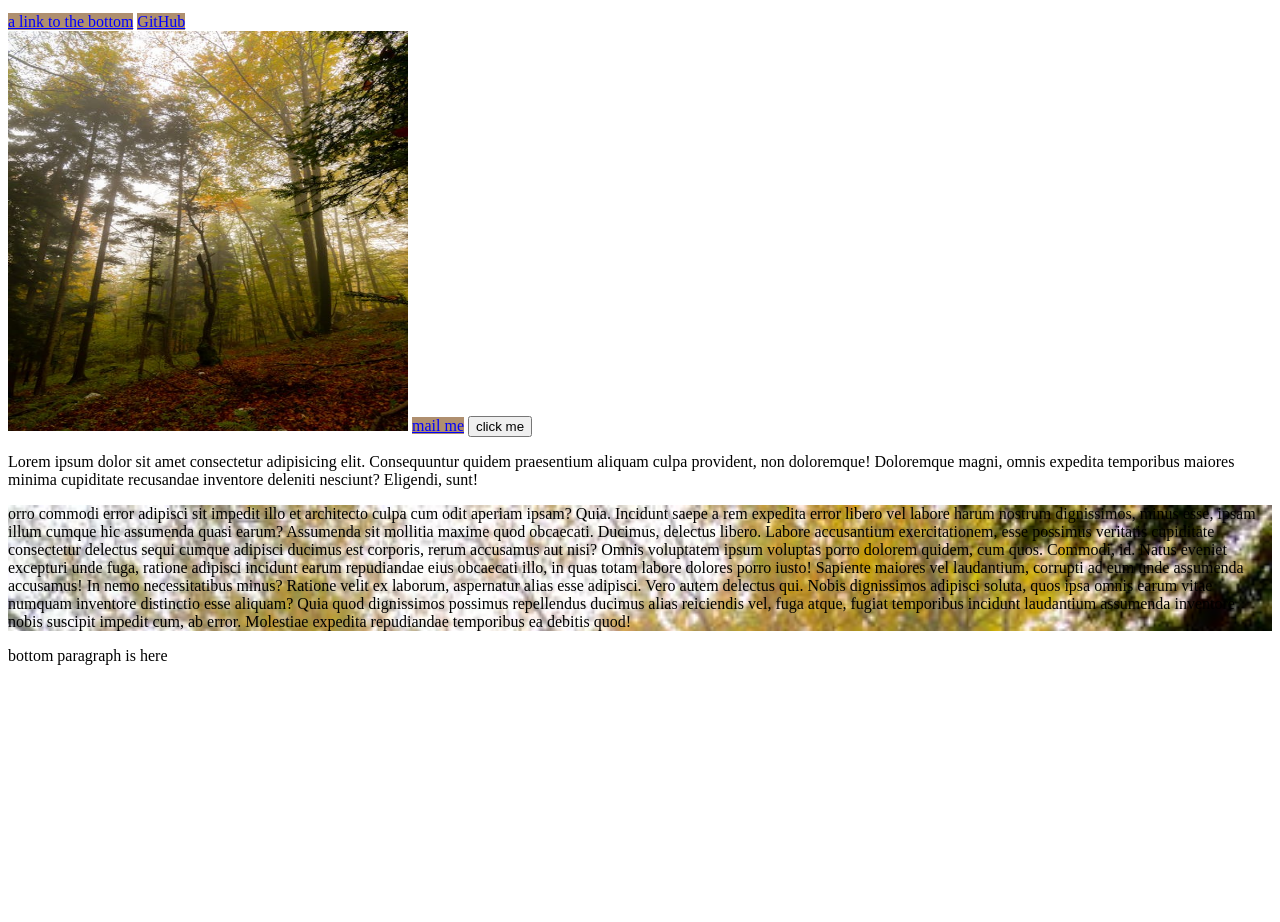
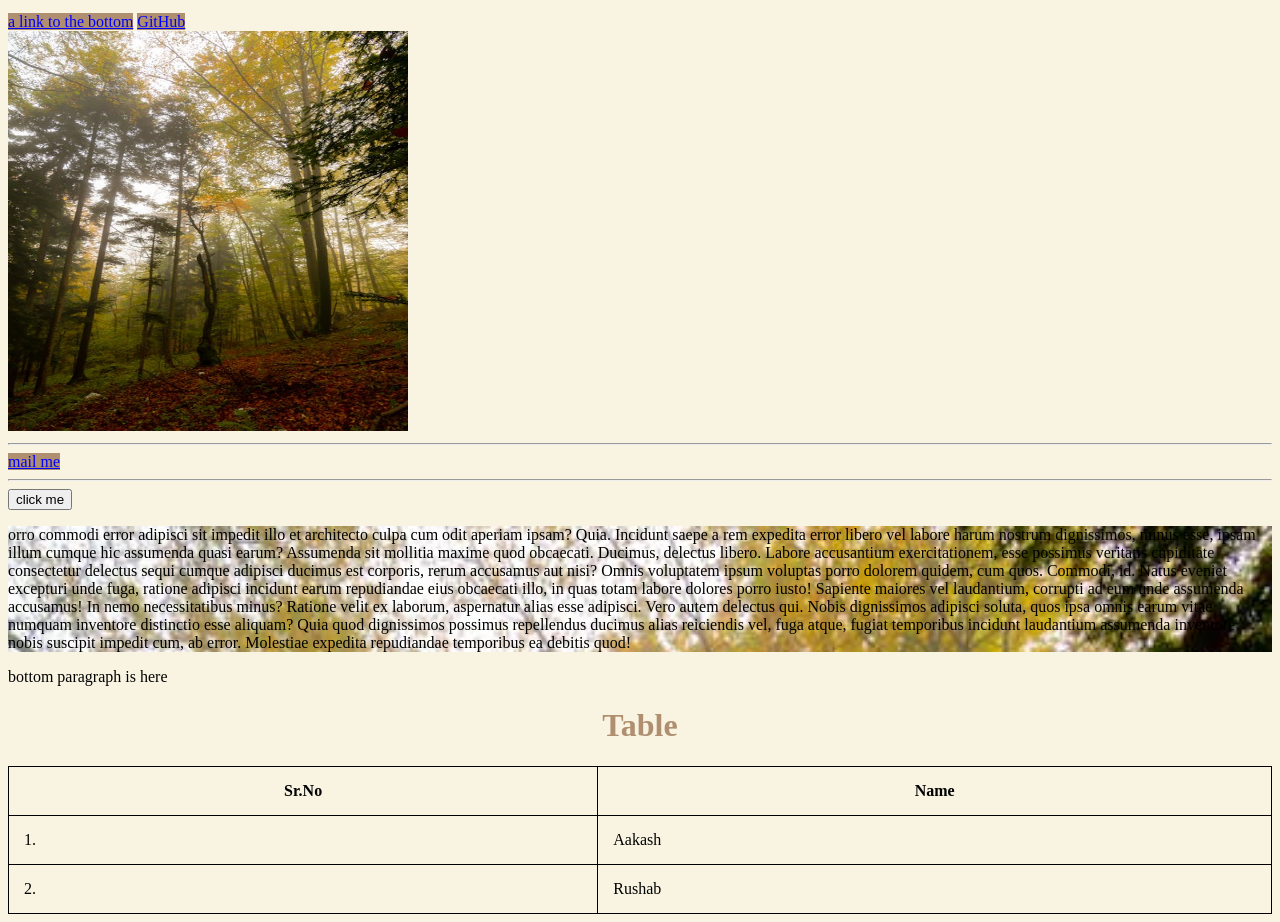
Before and after one commit to Akash1Citrusbug/Task, a plain HTML site: page index.html in a window 1280 px wide. Shown: the part 101-1023 px from the top of the page. Before the commit the page ends 800 px from the top, so only its background shows below. Drawn offline with Linux system fonts and the light colour scheme.

Commit message:
Basic Tags and Attributes

```diff
--- a/index.html
+++ b/index.html
@@ -17,20 +17,35 @@
                 border: 2px solid greenyellow;
             }
 
+            body{
+                background-color: #F8F4E1;
+            }
+            table, th, td {
+                border: 1px solid black;
+                border-collapse: collapse;
+                padding: 15px;
+            }
+            td:hover,th:hover {
+                background-color: #AF8F6F;
+            }
+
         </style>
+        <title>practice</title>
 
-        <title>practice</title>
+        <link rel="icon" type="image/icon" href="/images/favicon.png">
+
+        </head>
+        <body>
         <h1 align="center" style="color:#AF8F6F;background-color:#F8F4E1;" >Welcome To Portal</h1>
-    </head>
-    <body>
         <p>this is the top paragraph</p>
         <a href="#bottom" >a link to the bottom</a>
         <a href="https://github.com/Akash1Citrusbug" target="_top" >GitHub</a><br>
         <img src="/images/nature.jpeg" alt="image" width="400px" height="400px" usemap="#workmap">
+        <hr>
         <a href="mailto:akash1.citrusbug@gmail.com">mail me</a>
+        <hr>
        <button onclick="document.location='/images/nature.jpeg'">click me</button>
 
-       <p>Lorem ipsum dolor sit amet consectetur adipisicing elit. Consequuntur quidem praesentium aliquam culpa provident, non doloremque! Doloremque magni, omnis expedita temporibus maiores minima cupiditate recusandae inventore deleniti nesciunt? Eligendi, sunt!</p>
 
 
        <p style="background-image: url(/images/nature.jpeg);background-repeat: no-repeat;background-size: cover;">orro commodi error adipisci sit impedit illo et architecto culpa cum odit aperiam ipsam? Quia.
@@ -42,11 +57,23 @@
        <p id="bottom">bottom paragraph is here</p>
 
 
-<map name="workmap">
-  <area shape="rect" coords="34,44,270,350" alt="Computer" href="computer.htm">
-  <area shape="rect" coords="290,172,333,250" alt="Phone" href="phone.htm">
-  <area shape="circle" coords="337,300,44" alt="Coffee" href="coffee.htm">
-</map>
+
+       <h1 align="center" style="color:#AF8F6F;background-color:#F8F4E1;" >Table</h1>
+
+       <table align="center" style="border: 1px dotted #AF8F6F;width: 100%;">
+        <tr>
+            <th>Sr.No</th>
+            <th>Name</th>
+        </tr>
+        <tr>
+            <td>1.</td>
+            <td>Aakash</td>
+        </tr>
+        <tr>
+            <td>2.</td>
+            <td>Rushab</td>
+        </tr>
+       </table>
 
     </body>
 </html>
```
Also changed, not shown: images/favicon.png (added).
